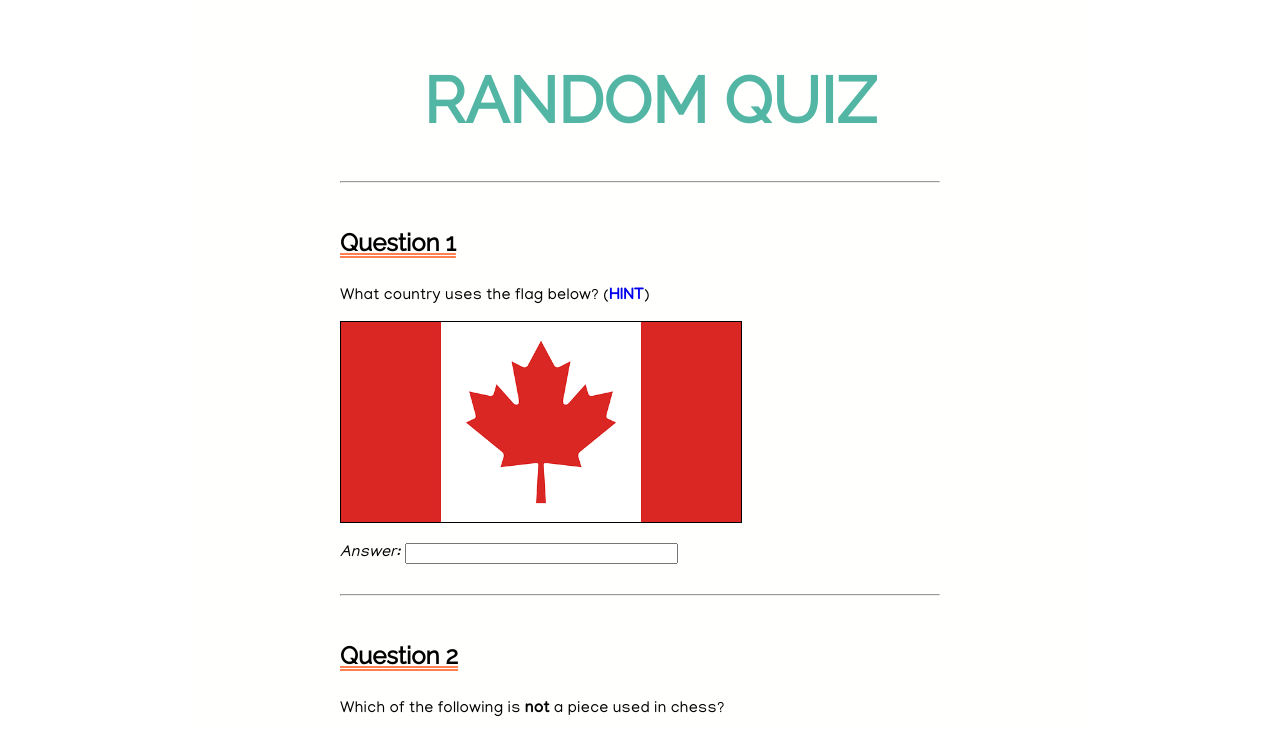
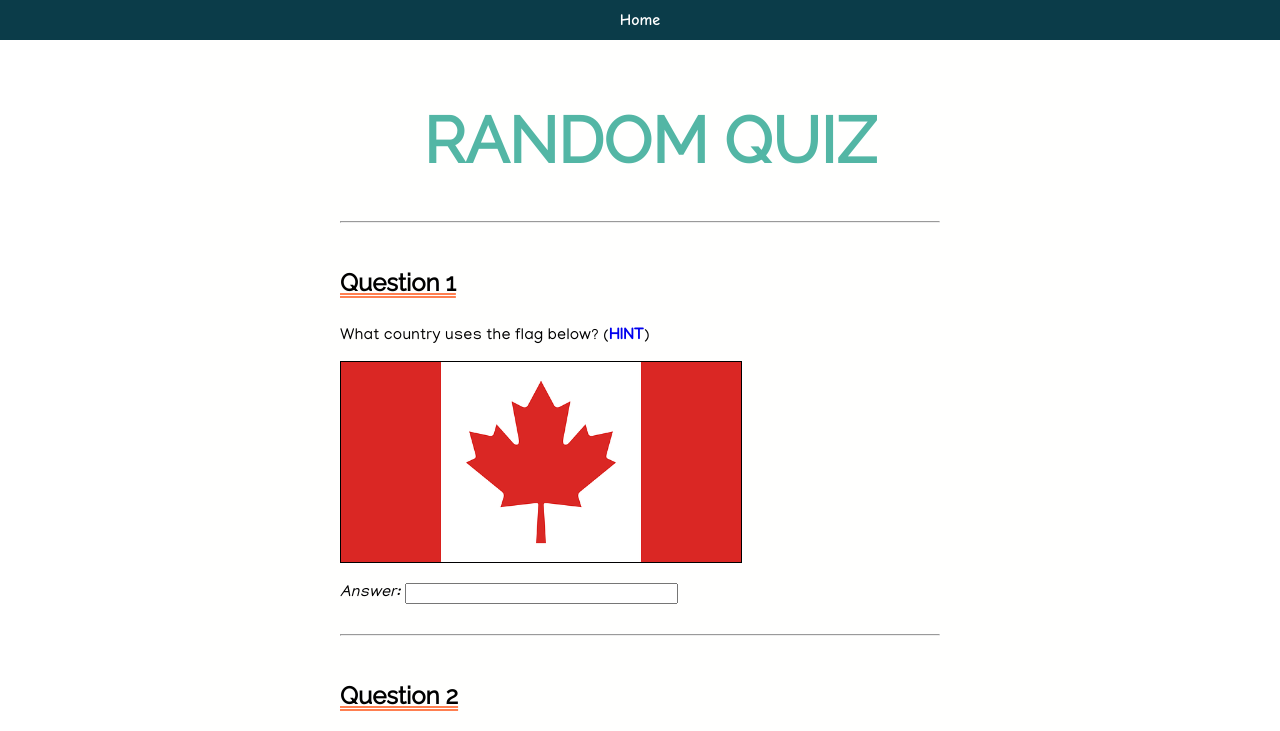
Before and after one commit to GavinHanHAHS/CS10Project, a plain HTML site: page projects/random-quiz/index.html in a window 1280 px wide. Shown: the top 731 px of the page. Drawn offline with Linux system fonts and the light colour scheme; a web font is replaced by a local one.

Commit message:
Add files via upload

```diff
--- a/projects/android-vs-apple/style.css
+++ b/projects/android-vs-apple/style.css
@@ -20,7 +20,7 @@ h2 {
   padding-bottom: 25px;
 }
 
-a {
+a.exploreLink {
   color: black;
   background-color: #c9793b;
   text-decoration: none;
@@ -28,7 +28,7 @@ a {
   border-radius: 5px;
 }
 
-a:hover {
+a.exploreLink:hover {
   border: 1px solid black;
 }
 
@@ -45,3 +45,34 @@ button {
 .apple-btn {
   background-color: #b6bcca;
 }
+
+.header-container {
+  display: flex;
+  justify-content: center;
+  height: 40px;
+  width: 100%;
+  background-color: #0B3C49;
+  padding: 0;
+}
+
+.header {
+  height: 40px;
+  width: 100%;
+  display: flex;
+  justify-content: center;
+  align-items: center;
+  padding: 0;
+  background-color: #0B3C49;
+}
+
+.header-link {
+  color: white;
+  font-family: "Comic Sans MS", sans-serif;
+  text-decoration: none;
+}
+
+.header-link:hover {
+  color: cyan;
+  font-family: "Comic Sans MS", sans-serif;
+  text-decoration: none;
+}
--- /dev/null
+++ b/projects/mad-lib/style.css
@@ -0,0 +1,31 @@
+div.main {
+  text-align: center;
+  width: 600px;
+  margin: auto;
+  padding: 10px 20px;
+  padding-bottom: 30px;
+  background-color: rgba(255, 255, 255, 0.9);
+}
+
+div.resultBox {
+  width: 600px;
+  margin-top: 150px;
+  padding-top: 10px;
+  padding-bottom: 10px;
+  padding-left: 5px;
+  padding-right: 5px;
+  background-color: rgba(186, 173, 254, 0.9);
+}
+
+p.resultText {
+  color: darkslategrey;
+}
+
+span.option {
+  font-weight: bold;
+  color: blue;
+}
+
+body {
+  background-color: rgb(186, 173, 254);
+}
--- a/projects/random-quiz/index.html
+++ b/projects/random-quiz/index.html
@@ -9,7 +9,15 @@
 </head>
 
 <body>
-  <div>
+  <!-- Header -->
+  <div class="header-container">
+    <div class="header">
+      <a href="../../index.html" class="header-link">Home</a>
+    </div>
+  </div>
+
+  <div class="main">
+
     <h1>RANDOM QUIZ</h1>
     <hr>
 
--- a/projects/random-quiz/style.css
+++ b/projects/random-quiz/style.css
@@ -61,7 +61,7 @@ button:active {
   background-color: rgb(106, 255, 255);
 }
 
-div {
+div.main {
   background-color: rgba(255, 255, 254, 0.9);
   padding: 20px 150px 100px;
   width: 600px;
@@ -104,3 +104,33 @@ hr {
 .black-border {
   border: 1px solid black;
 }
+
+.header-container {
+  display: flex;
+  justify-content: center;
+  height: 40px;
+  width: 100%;
+  background-color: #0B3C49;
+  padding: 0;
+}
+
+.header {
+  height: 40px;
+  width: 100%;
+  display: flex;
+  justify-content: center;
+  align-items: center;
+  padding: 0;
+  background-color: #0B3C49;
+}
+
+.header-link {
+  color: white;
+  font-family: "Comic Sans MS", sans-serif;
+}
+
+.header-link:hover {
+  color: cyan;
+  font-family: "Comic Sans MS", sans-serif;
+  text-decoration: none;
+}
--- a/style.css
+++ b/style.css
@@ -26,17 +26,23 @@ a:hover {
   color: cyan;
 }
 
+.flex-item {
+  display: flex;
+}
+
 .header-container {
   display: flex;
   justify-content: center;
+  width: 100%;
   height: 40px;
   background-color: #0B3C49;
 }
 
 .header {
   display: flex;
-  justify-content: center;
+  justify-content: space-around;
   align-items: center;
+  width: 100%;
 }
 
 .title {
@@ -53,7 +59,7 @@ a:hover {
   height: 300px;
   justify-content: space-around;
   align-items: center;
-  background-color: #B9D6F2;
+  background-color: rgb(168, 207, 243);
 }
 
 .type2 {
@@ -62,7 +68,7 @@ a:hover {
   justify-content: space-around;
   align-items: center;
   flex-direction: row-reverse;
-  background-color: #C0FDFB;
+  background-color: rgb(152, 255, 252);
 }
 
 .description {
@@ -72,3 +78,9 @@ a:hover {
   align-items: center;
   justify-content: center;
 }
+
+.extra-links {
+  display: flex;
+  justify-content: space-around;
+  width: 400px;
+}
```
Also changed, not shown: index.html (+21 -7 lines), main.js (added, +19 -0 lines), projects/android-vs-apple/index.html (+8 -1 lines), projects/mad-lib/index.html (added, +33 -0 lines), projects/mad-lib/main.js (added, +18 -0 lines), media/android-vs-apple.png (added), media/mad-lib.png (added), media/random-quiz.png (added). Lines whose indentation alone changed are shown as unchanged.
